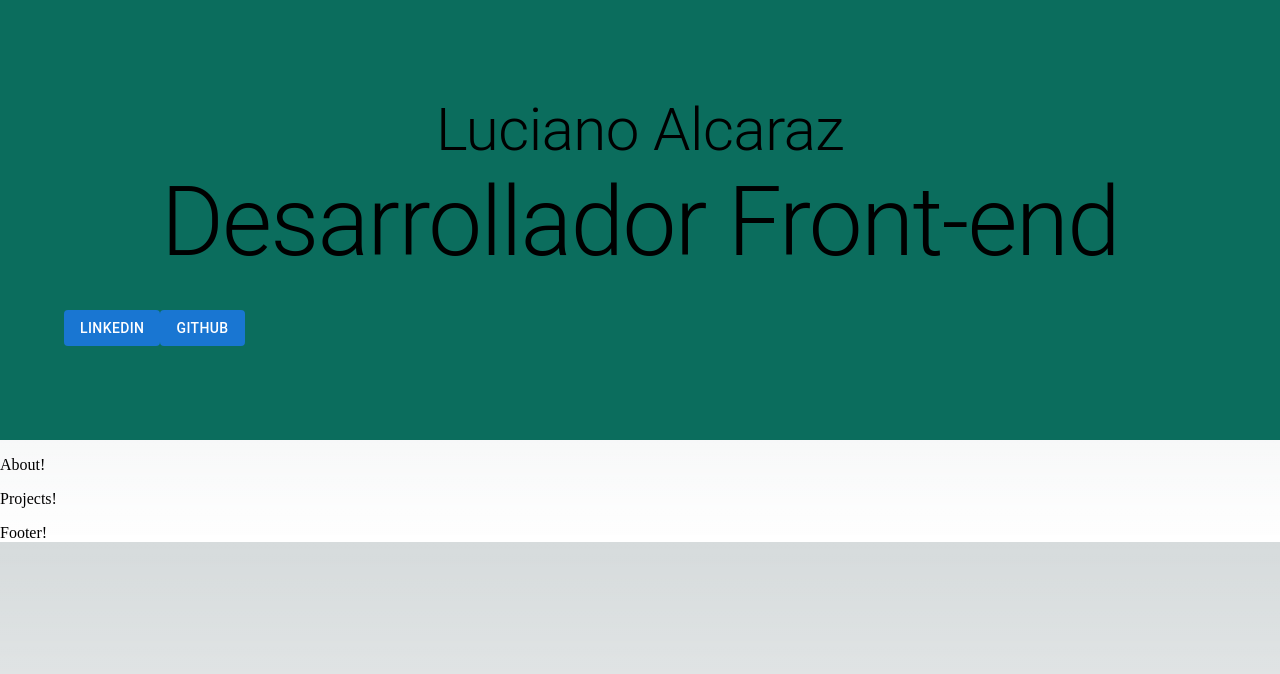
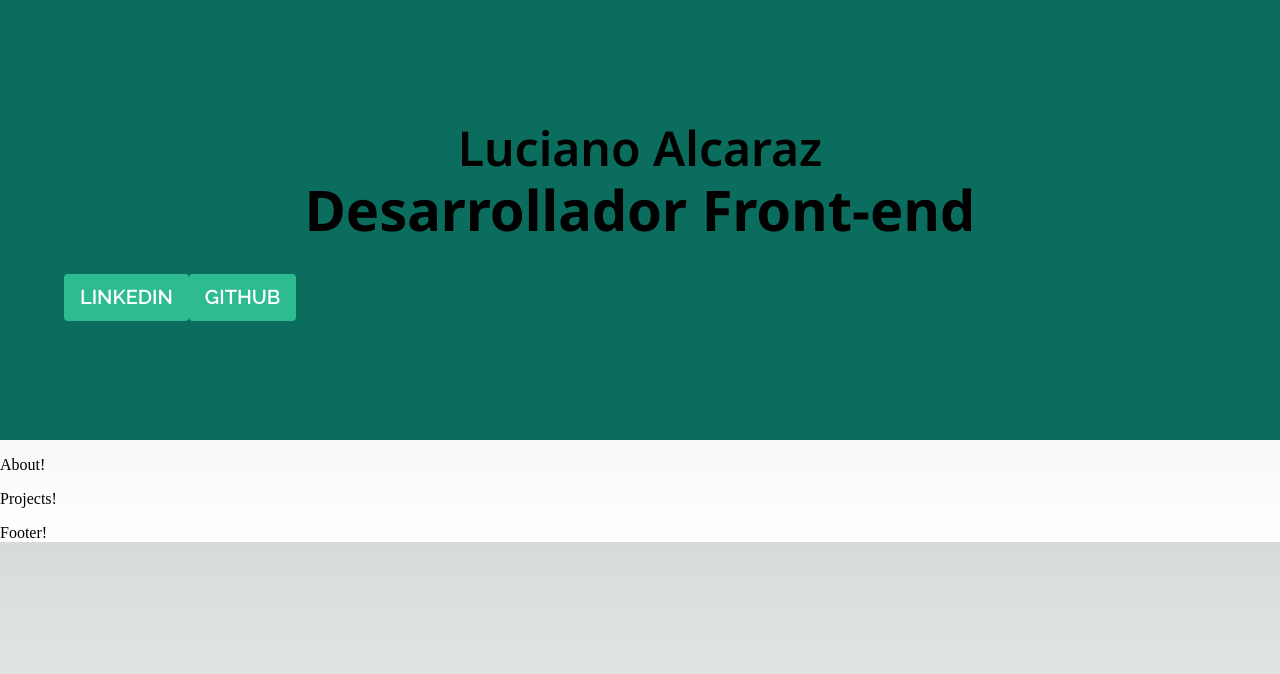
Before and after one commit to maple146/portfolio, a Next.js app: page / in a window 1280 px wide. Shown: the top 674 px of the page. Built offline with nearby package versions, Linux system fonts and the light colour scheme.

Commit message:
Add MaterialUI custom theme

```diff
--- a/src/pages/_app.js
+++ b/src/pages/_app.js
@@ -1,5 +1,11 @@
 import '@/styles/globals.css'
+import { ThemeProvider } from '@mui/material'
+import theme from '../../src/styles/materialUiTheme'
 
 export default function App({ Component, pageProps }) {
-  return <Component {...pageProps} />
+  return (
+    <ThemeProvider theme={theme}>
+      <Component {...pageProps}/>
+    </ThemeProvider>
+  )
 }
--- a/src/pages/index.js
+++ b/src/pages/index.js
@@ -18,7 +18,9 @@ export default function Home() {
         <meta name="description" content="Generated by create next app" />
         <meta name="viewport" content="width=device-width, initial-scale=1" />
         <link rel="icon" href="/favicon.ico" />
-      </Head>
+        <link rel="preconnect" href="https://fonts.googleapis.com" />
+        <link rel="preconnect" href="https://fonts.gstatic.com" crossorigin />
+        <link href="https://fonts.googleapis.com/css2?family=Noto+Sans:wght@600;700&family=Raleway:wght@600&display=swap" rel="stylesheet" />       </Head>
         <Grid container spacing={2}>
           <Grid item xs={12}>
             <Header />
--- /dev/null
+++ b/src/styles/materialUiTheme.js
@@ -0,0 +1,38 @@
+import { createTheme } from '@mui/material'
+
+const theme = createTheme({
+    palette: {
+        primary: {
+            mode: 'dark',
+            main: '#2ebb90',
+            contrastText: '#ffffff',
+        },
+        divider: '#57C8A6',
+    },
+    typography: {
+        fontFamily: [
+            'Noto Sans',
+            'Arial',
+            'sans-serif',
+        ].join(','),
+        h1: {
+            fontSize: '56px',
+            fontWeight: '700',
+        },
+        h2: {
+            fontSize: '48px',
+            fontWeight: '600',
+        },
+        button: {
+            fontSize: '20px',
+            fontWeight: '600',
+            fontFamily: [
+                'Raleway',
+                'Arial',
+                'sans-serif',
+            ].join(','),
+        },
+    }
+});
+
+export default theme
```
